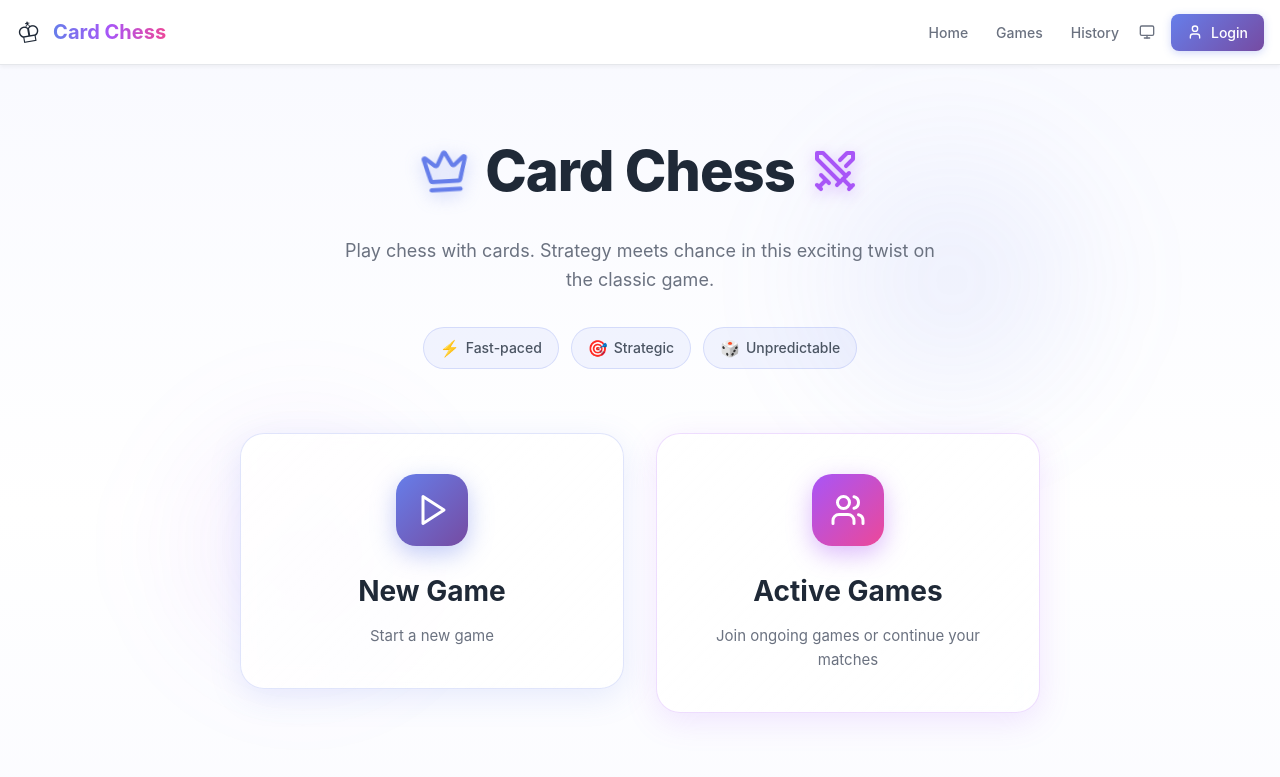
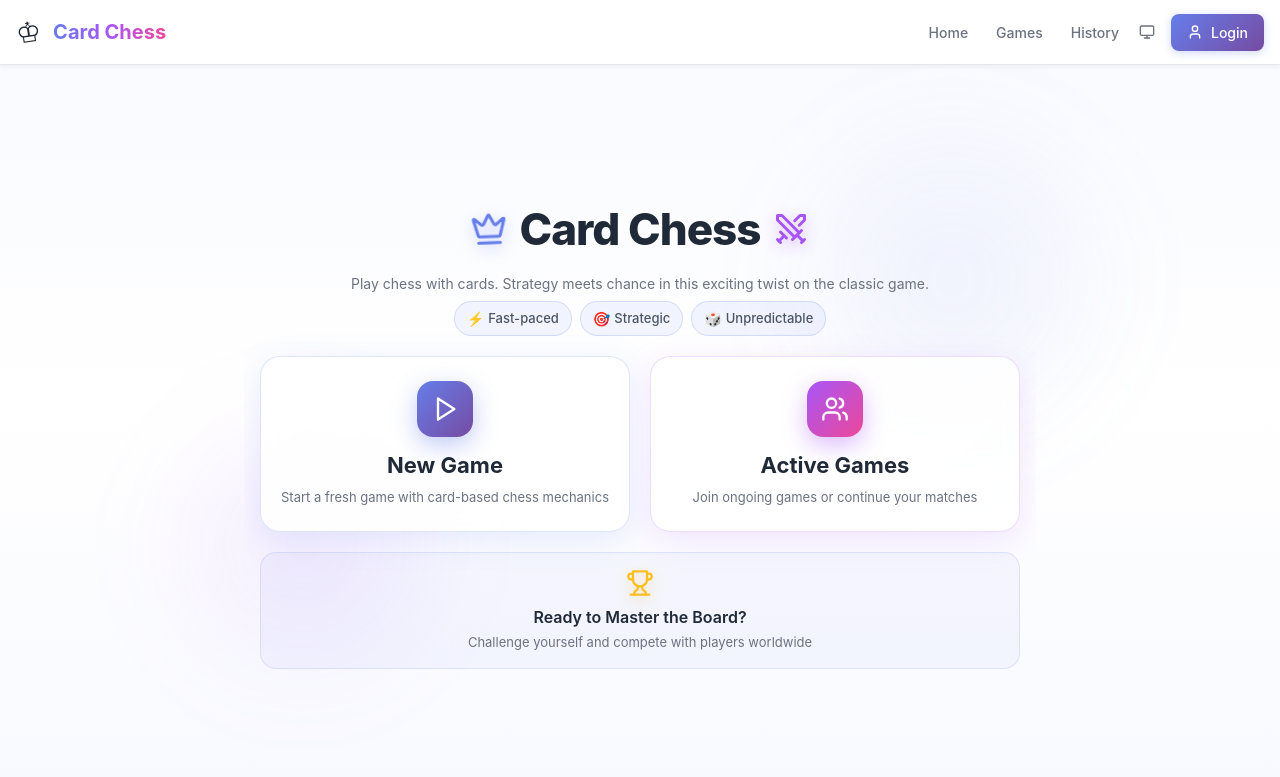
Before and after one commit to rrutwik/card-chess, a React (Vite) app: page / in a window 1280 px wide. Shown: the top 777 px of the page. Built offline with nearby package versions, Linux system fonts and the light colour scheme; no server answers.

Commit message:
Add workflows

```diff
--- a/src/contexts/AuthContext.tsx
+++ b/src/contexts/AuthContext.tsx
@@ -6,7 +6,7 @@ import React, {
   ReactNode,
   useMemo,
 } from "react";
-import { api, getUserDetails } from "../services/api";
+import { logout as apiLogout, getUserDetails } from "../services/api";
 
 export interface User {
   _id: string;
@@ -80,6 +80,7 @@ export const AuthProvider: React.FC<AuthProviderProps> = ({ children }) => {
 
   const logout = () => {
     console.log("🔓 AuthContext: Logout called");
+    apiLogout();
     localStorage.removeItem("authToken");
     localStorage.removeItem("refreshToken");
     localStorage.removeItem("userData");
--- a/src/hooks/useCardChess.ts
+++ b/src/hooks/useCardChess.ts
@@ -26,6 +26,7 @@ export interface GameState {
   canDrawCard: boolean;
   cardsRemaining: number;
   gameStatus?: "active" | "completed" | "abandoned";
+  version: number;
 }
 
 interface UseCardChessOptions {
@@ -49,7 +50,7 @@ function checkMove(move: Move, card: PlayingCard) {
 
     const fromSquare = move.from;
     if (!fromSquare) return false;
-    const file = fromSquare[0];
+    const file = fromSquare[0] as keyof typeof CardChessMap;
     if (CardChessMap && CardChessMap[file]) {
       return CardChessMap[file] === cardValue;
     }
@@ -126,55 +127,48 @@ export function useCardChess(
     moveHistory: [],
     noValidCard: false,
     isInCheck: false,
-    canDrawCard: game?.game_state?.status === 'active',
-    gameStatus: game?.game_state?.status || 'active',
+    canDrawCard: game?.game_state?.status === "active",
+    gameStatus: game?.game_state?.status || "active",
     cardsRemaining: (game?.game_state?.cards_deck || createDeck()).length,
+    version: game?.version || 0,
   }));
 
   useEffect(() => {
     if (game) {
-      if (game.game_state.fen) {
+      const newGameVersion = game.version;
+      const currentGameStateVersion = gameState.version;
+
+      if (newGameVersion > currentGameStateVersion) {
+        console.log(
+          `Game version updated from ${currentGameStateVersion} to ${newGameVersion}`
+        );
+      }
       gameRef.current.load(game.game_state.fen);
       const isInCheck = gameRef.current.inCheck();
+      let moves: Move[] = [];
+      if (game.game_state.current_card) {
+        moves = getAnyValidMoveForSelectedCard(
+          gameRef.current,
+          game.game_state.current_card
+        );
+      }
       setGameState((prev) => ({
         ...prev,
         currentPlayer: game.game_state.turn,
-          currentCard: null,
         deck: game.game_state.cards_deck || [],
         moveHistory: game.game_state.moves || [],
         gameOver: game.game_state.status === "completed",
         winner: game.game_state.winner || null,
         checkAttempts: game.game_state.check_attempts || 0,
         fromMoveSelected: null,
-          validMoves: [],
         isInCheck: isInCheck,
         gameStatus: game.game_state.status,
+        version: newGameVersion,
+        userColor: game.player_white === userId ? "white" : "black",
+        currentCard: game.game_state.current_card || null,
+        cardsRemaining: (game.game_state.cards_deck || []).length,
+        validMoves: moves,
       }));
-      }
-
-      if (game.player_white === userId) {
-        setGameState((prev) => ({ ...prev, userColor: "white" }));
-      } else if (game.player_black === userId) {
-        setGameState((prev) => ({ ...prev, userColor: "black" }));
-      }
-
-      if (game.game_state.current_card) {
-        setGameState((prev) => ({
-          ...prev,
-          currentCard: game.game_state.current_card || null,
-        }));
-        const moves = getAnyValidMoveForSelectedCard(
-          gameRef.current,
-          game.game_state.current_card
-        );
-        setGameState((prev) => ({ ...prev, validMoves: moves }));
-      } else {
-        setGameState((prev) => ({
-          ...prev,
-          currentCard: null,
-          validMoves: [],
-        }));
-      }
     }
   }, [game, userId]);
 
@@ -187,13 +181,16 @@ export function useCardChess(
       cards_deck: PlayingCard[] | null,
       check_attempts: number,
       moves: MoveHistory[],
+      currentVersion: number,
       status: "active" | "completed" | "abandoned",
       winner: "white" | "black" | "draw" | undefined = undefined
     ): Promise<void> => {
       if (!gameId || !userId) return;
 
       try {
-        await ChessAPI.updateGameState(gameId, {
+        await ChessAPI.updateGameState(
+          gameId,
+          {
             fen,
             turn,
             current_card,
@@ -202,7 +199,9 @@ export function useCardChess(
             moves,
             status,
             winner,
-        });
+          },
+          currentVersion
+        );
       } catch (error) {
         console.error("Failed to sync with backend:", error);
       }
@@ -212,14 +211,17 @@ export function useCardChess(
 
   useEffect(() => {
     if (
-      gameState.currentCard &&
-      gameState.userColor === gameState.currentPlayer
+      gameState.currentCard
     ) {
       const moves = getAnyValidMoveForSelectedCard(
         gameRef.current,
         gameState.currentCard
       );
-      setGameState((prev) => ({ ...prev, validMoves: moves, noValidCard: moves.length === 0 }));
+      setGameState((prev) => ({
+        ...prev,
+        validMoves: moves,
+        noValidCard: moves.length === 0,
+      }));
     }
   }, [gameState.currentCard, gameState.userColor, gameState.currentPlayer]);
 
@@ -302,6 +304,7 @@ export function useCardChess(
         newDeck,
         newAttempts,
         newMoveHistory,
+        gameState.version,
         winner ? "completed" : "active",
         winner || undefined
       );
@@ -313,6 +316,7 @@ export function useCardChess(
     gameState.isInCheck,
     gameState.checkAttempts,
     gameState.moveHistory,
+    gameState.version,
     syncWithBackend,
     checkForValidMoves,
   ]);
@@ -388,6 +392,7 @@ export function useCardChess(
         null,
         0,
         newMoveHistory,
+        gameState.version,
         gameState.gameOver ? "completed" : "active",
         winner || undefined
       );
@@ -396,6 +401,7 @@ export function useCardChess(
       gameState.currentPlayer,
       gameState.deck,
       gameState.gameOver,
+      gameState.version,
       gameState.moveHistory,
     ]
   );
@@ -520,87 +526,39 @@ export function useCardChess(
         const latestGame = response.data.data;
 
         // Update local game state from backend
-        if (
-          latestGame.game_state.fen &&
-          latestGame.game_state.fen !== gameRef.current.fen()
-        ) {
+        if (latestGame.version > gameState.version) {
+          console.log(
+            `Game version updated from ${gameState.version} to ${latestGame.version}`
+          );
+          const backendCard = latestGame.game_state.current_card;
+          setGameState((prev) => ({ ...prev, version: latestGame.version }));
           console.log("FEN changed, updating local state");
           gameRef.current.load(latestGame.game_state.fen);
-
-          if (gameRef.current.isCheck()) {
-            setGameState((prev) => ({ ...prev, isInCheck: true }));
-          } else {
-            setGameState((prev) => ({ ...prev, isInCheck: false }));
-          }
-        }
-
-        // Update turn state
-        if (latestGame.game_state.turn !== gameState.currentPlayer) {
-          console.log(
-            "Turn changed from",
-            gameState.currentPlayer,
-            "to",
-            latestGame.game_state.turn
-          );
-          setGameState((prev) => ({
-            ...prev,
-            currentPlayer: latestGame.game_state.turn,
-          }));
-        }
-
-        // Update card state
-        const backendCard = latestGame.game_state.current_card;
-        if (
-          JSON.stringify(backendCard) !== JSON.stringify(gameState.currentCard)
-        ) {
-          console.log("Card changed, updating local state");
-          setGameState((prev) => ({
-            ...prev,
-            currentCard: backendCard || null,
-          }));
+          let moves = [] as Move[];
           if (backendCard) {
-            const moves = getAnyValidMoveForSelectedCard(
+            moves = getAnyValidMoveForSelectedCard(
               gameRef.current,
               backendCard
             );
-            setGameState((prev) => ({ ...prev, fromMoveSelected: null }));
-            setGameState((prev) => ({ ...prev, validMoves: moves }));
-          } else {
-            setGameState((prev) => ({ ...prev, validMoves: [] }));
           }
-        }
-
-        if (
-          JSON.stringify(latestGame.game_state.cards_deck) !==
-          JSON.stringify(gameState.deck)
-        ) {
           setGameState((prev) => ({
             ...prev,
+            isInCheck: gameRef.current.isCheck(),
+            currentPlayer: latestGame.game_state.turn,
+            moveHistory: latestGame.game_state.moves || [],
+            currentCard: backendCard || null,
+            fromMoveSelected: null,
+            validMoves: moves,
             deck: latestGame.game_state.cards_deck || [],
-          }));
-        }
-
-        if (latestGame.game_state.check_attempts !== gameState.checkAttempts) {
-          setGameState((prev) => ({
-            ...prev,
             checkAttempts: latestGame.game_state.check_attempts || 0,
-          }));
-        }
-
-        // Update game status if changed
-        if (latestGame.game_state.status !== gameState.gameStatus) {
-          setGameState((prev) => ({
-            ...prev,
             gameStatus: latestGame.game_state.status,
             gameOver: latestGame.game_state.status === "completed",
           }));
         }
-      } catch (err) {
-        console.error("Error polling for game updates:", err);
+      } catch (error) {
+        console.error("Error polling for game updates:", error);
       }
     };
-
-    // Poll for updates every 2 seconds (reduced from 3)
     const intervalId = setInterval(pollForUpdates, 2000);
     return () => clearInterval(intervalId);
   }, [
@@ -611,15 +569,14 @@ export function useCardChess(
     gameState.gameOver,
     gameState.winner,
     gameState.checkAttempts,
-    gameState.gameStatus
+    gameState.gameStatus,
   ]);
 
   useEffect(() => {
     const canDraw =
       gameState.userColor === gameState.currentPlayer &&
-      (!gameState.currentCard ||
-        gameState.noValidCard) &&
-      (!gameState.gameOver) &&
+      (!gameState.currentCard || gameState.noValidCard) &&
+      !gameState.gameOver &&
       gameState.gameStatus === "active";
     setGameState((prev) => ({ ...prev, canDrawCard: canDraw }));
   }, [
@@ -628,30 +585,8 @@ export function useCardChess(
     gameState.currentCard,
     gameState.noValidCard,
     gameState.gameOver,
-    gameState.gameStatus
+    gameState.gameStatus,
   ]);
-
-  const newGame = () => {
-    clearGameState();
-    const shuffledDeck = shuffleDeck(createDeck());
-    setGameState({
-      deck: shuffledDeck,
-      currentCard: null,
-      currentPlayer: "white",
-      userColor: "white",
-      checkAttempts: 0,
-      gameOver: false,
-      winner: null,
-      fromMoveSelected: null,
-      validMoves: [],
-      moveHistory: [],
-      noValidCard: false,
-      isInCheck: false,
-      canDrawCard: true,
-      gameStatus: 'active',
-      cardsRemaining: shuffledDeck.length,
-    });
-  };
 
   return {
     game: gameRef.current,
--- a/src/pages/HomePage.tsx
+++ b/src/pages/HomePage.tsx
@@ -12,7 +12,10 @@ export const HomePage: React.FC = () => {
 
   return (
     <div style={{
-      minHeight: '100vh',
+      height: '100vh',
+      overflow: 'hidden',
+      display: 'flex',
+      flexDirection: 'column',
       background: isDark
         ? 'linear-gradient(180deg, #0f0f1e 0%, #1a1a2e 50%, #0f0f1e 100%)'
         : 'linear-gradient(180deg, #f8f9ff 0%, #ffffff 50%, #f8f9ff 100%)',
@@ -64,7 +67,13 @@ export const HomePage: React.FC = () => {
         zIndex: 1,
         maxWidth: '1024px',
         margin: '0 auto',
-        padding: '64px 16px'
+        padding: '16px 16px',
+        flex: 1,
+        display: 'flex',
+        flexDirection: 'column',
+        justifyContent: 'center',
+        overflow: 'hidden',
+        minHeight: 0
       }}>
         {/* Header Section */}
         <motion.div
@@ -73,15 +82,16 @@ export const HomePage: React.FC = () => {
           transition={{ duration: 0.6 }}
           style={{
             textAlign: 'center',
-            marginBottom: '64px'
+            marginBottom: '20px',
+            flexShrink: 0
           }}
         >
           <div style={{
             display: 'flex',
             alignItems: 'center',
             justifyContent: 'center',
-            gap: '16px',
-            marginBottom: '24px',
+            gap: '12px',
+            marginBottom: '12px',
             flexWrap: 'wrap'
           }}>
             <motion.div
@@ -97,14 +107,14 @@ export const HomePage: React.FC = () => {
               }}
             >
               <Crown style={{
-                width: '48px',
-                height: '48px',
+                width: '36px',
+                height: '36px',
                 color: '#667eea',
                 filter: 'drop-shadow(0 4px 8px rgba(102, 126, 234, 0.4))'
               }} />
             </motion.div>
             <h1 style={{
-              fontSize: 'clamp(32px, 8vw, 56px)',
+              fontSize: 'clamp(28px, 6vw, 44px)',
               fontWeight: '800',
               color: isDark ? '#f9fafb' : '#1f2937',
               margin: 0,
@@ -126,8 +136,8 @@ export const HomePage: React.FC = () => {
               }}
             >
               <Swords style={{
-                width: '48px',
-                height: '48px',
+                width: '36px',
+                height: '36px',
                 color: '#a855f7',
                 filter: 'drop-shadow(0 4px 8px rgba(168, 85, 247, 0.4))'
               }} />
@@ -135,11 +145,11 @@ export const HomePage: React.FC = () => {
           </div>
 
           <p style={{
-            fontSize: '18px',
+            fontSize: '14px',
             color: isDark ? '#d1d5db' : '#6b7280',
             maxWidth: '600px',
-            margin: '0 auto 32px',
-            lineHeight: '1.6'
+            margin: '0 auto 8px',
+            lineHeight: '1.4'
           }}>
             Play chess with cards. Strategy meets chance in this exciting twist on the classic game.
           </p>
@@ -147,10 +157,10 @@ export const HomePage: React.FC = () => {
           {/* Feature badges */}
           <div style={{
             display: 'flex',
-            gap: '12px',
+            gap: '8px',
             justifyContent: 'center',
             flexWrap: 'wrap',
-            marginTop: '24px'
+            marginTop: '8px'
           }}>
             {[
               { icon: '⚡', text: 'Fast-paced' },
@@ -165,19 +175,19 @@ export const HomePage: React.FC = () => {
                 style={{
                   display: 'flex',
                   alignItems: 'center',
-                  gap: '6px',
-                  padding: '8px 16px',
+                  gap: '4px',
+                  padding: '6px 12px',
                   background: isDark
                     ? 'rgba(255, 255, 255, 0.05)'
                     : 'rgba(102, 126, 234, 0.08)',
-                  borderRadius: '24px',
-                  fontSize: '14px',
+                  borderRadius: '20px',
+                  fontSize: '13px',
                   fontWeight: '500',
                   color: isDark ? '#e5e7eb' : '#4b5563',
                   border: `1px solid ${isDark ? 'rgba(255, 255, 255, 0.1)' : 'rgba(102, 126, 234, 0.2)'}`
                 }}
               >
-                <span style={{ fontSize: '16px' }}>{badge.icon}</span>
+                <span style={{ fontSize: '14px' }}>{badge.icon}</span>
                 <span>{badge.text}</span>
               </motion.div>
             ))}
@@ -187,10 +197,11 @@ export const HomePage: React.FC = () => {
         {/* Game Options */}
         <div style={{
           display: 'grid',
-          gridTemplateColumns: 'repeat(auto-fit, minmax(280px, 1fr))',
-          gap: '32px',
+          gridTemplateColumns: 'repeat(auto-fit, minmax(260px, 1fr))',
+          gap: '20px',
           maxWidth: '800px',
-          margin: '0 auto'
+          margin: '0 auto',
+          flexShrink: 0
         }}>
           {/* New Game Card */}
           <motion.div
@@ -210,8 +221,8 @@ export const HomePage: React.FC = () => {
                   : 'linear-gradient(135deg, rgba(255, 255, 255, 0.9) 0%, rgba(255, 255, 255, 0.7) 100%)',
                 backdropFilter: 'blur(10px)',
                 border: `1px solid ${isDark ? 'rgba(255, 255, 255, 0.1)' : 'rgba(102, 126, 234, 0.2)'}`,
-                borderRadius: '24px',
-                padding: '40px 32px',
+                borderRadius: '20px',
+                padding: '24px 20px',
                 textDecoration: 'none',
                 boxShadow: isDark
                   ? '0 8px 32px rgba(0, 0, 0, 0.3)'
@@ -256,27 +267,27 @@ export const HomePage: React.FC = () => {
                 whileHover={{ scale: 1.1, rotate: 5 }}
                 transition={{ duration: 0.3 }}
                 style={{
-                  width: '72px',
-                  height: '72px',
+                  width: '56px',
+                  height: '56px',
                   background: 'linear-gradient(135deg, #667eea 0%, #764ba2 100%)',
-                  borderRadius: '20px',
+                  borderRadius: '16px',
                   display: 'flex',
                   alignItems: 'center',
                   justifyContent: 'center',
-                  margin: '0 auto 24px',
+                  margin: '0 auto 12px',
                   boxShadow: '0 8px 24px rgba(102, 126, 234, 0.4)',
                   position: 'relative',
                   zIndex: 1
                 }}
               >
-                <Play style={{ width: '36px', height: '36px', color: 'white' }} />
+                <Play style={{ width: '28px', height: '28px', color: 'white' }} />
               </motion.div>
 
               <h3 style={{
-                fontSize: '28px',
+                fontSize: '22px',
                 fontWeight: '700',
                 color: isDark ? '#f9fafb' : '#1f2937',
-                marginBottom: '12px',
+                marginBottom: '6px',
                 textAlign: 'center',
                 position: 'relative',
                 zIndex: 1
@@ -284,15 +295,15 @@ export const HomePage: React.FC = () => {
                 New Game
               </h3>
               <p style={{
-                fontSize: '15px',
+                fontSize: '13px',
                 color: isDark ? '#d1d5db' : '#6b7280',
                 textAlign: 'center',
-                lineHeight: '1.6',
+                lineHeight: '1.4',
                 margin: 0,
                 position: 'relative',
                 zIndex: 1
               }}>
-                Start a new game
+                Start a fresh game with card-based chess mechanics
               </p>
             </Link>
           </motion.div>
@@ -315,8 +326,8 @@ export const HomePage: React.FC = () => {
                   : 'linear-gradient(135deg, rgba(255, 255, 255, 0.9) 0%, rgba(255, 255, 255, 0.7) 100%)',
                 backdropFilter: 'blur(10px)',
                 border: `1px solid ${isDark ? 'rgba(255, 255, 255, 0.1)' : 'rgba(168, 85, 247, 0.2)'}`,
-                borderRadius: '24px',
-                padding: '40px 32px',
+                borderRadius: '20px',
+                padding: '24px 20px',
                 textDecoration: 'none',
                 boxShadow: isDark
                   ? '0 8px 32px rgba(0, 0, 0, 0.3)'
@@ -361,27 +372,27 @@ export const HomePage: React.FC = () => {
                 whileHover={{ scale: 1.1, rotate: -5 }}
                 transition={{ duration: 0.3 }}
                 style={{
-                  width: '72px',
-                  height: '72px',
+                  width: '56px',
+                  height: '56px',
                   background: 'linear-gradient(135deg, #a855f7 0%, #ec4899 100%)',
-                  borderRadius: '20px',
+                  borderRadius: '16px',
                   display: 'flex',
                   alignItems: 'center',
                   justifyContent: 'center',
-                  margin: '0 auto 24px',
+                  margin: '0 auto 12px',
                   boxShadow: '0 8px 24px rgba(168, 85, 247, 0.4)',
                   position: 'relative',
                   zIndex: 1
                 }}
               >
-                <Users style={{ width: '36px', height: '36px', color: 'white' }} />
+                <Users style={{ width: '28px', height: '28px', color: 'white' }} />
               </motion.div>
 
               <h3 style={{
-                fontSize: '28px',
+                fontSize: '22px',
                 fontWeight: '700',
                 color: isDark ? '#f9fafb' : '#1f2937',
-                marginBottom: '12px',
+                marginBottom: '6px',
                 textAlign: 'center',
                 position: 'relative',
                 zIndex: 1
@@ -389,10 +400,10 @@ export const HomePage: React.FC = () => {
                 Active Games
               </h3>
               <p style={{
-                fontSize: '15px',
+                fontSize: '13px',
                 color: isDark ? '#d1d5db' : '#6b7280',
                 textAlign: 'center',
-                lineHeight: '1.6',
+                lineHeight: '1.4',
                 margin: 0,
                 position: 'relative',
                 zIndex: 1
@@ -410,32 +421,33 @@ export const HomePage: React.FC = () => {
           transition={{ duration: 0.6, delay: 0.4 }}
           style={{
             textAlign: 'center',
-            marginTop: '64px',
-            padding: '32px',
+            marginTop: '20px',
+            padding: '16px 20px',
             background: isDark
               ? 'rgba(255, 255, 255, 0.03)'
               : 'rgba(102, 126, 234, 0.05)',
-            borderRadius: '20px',
-            border: `1px solid ${isDark ? 'rgba(255, 255, 255, 0.08)' : 'rgba(102, 126, 234, 0.15)'}`
+            borderRadius: '16px',
+            border: `1px solid ${isDark ? 'rgba(255, 255, 255, 0.08)' : 'rgba(102, 126, 234, 0.15)'}`,
+            flexShrink: 0
           }}
         >
           <Trophy style={{
-            width: '40px',
-            height: '40px',
+            width: '28px',
+            height: '28px',
             color: '#fbbf24',
-            margin: '0 auto 16px',
+            margin: '0 auto 8px',
             filter: 'drop-shadow(0 4px 8px rgba(251, 191, 36, 0.4))'
           }} />
           <h3 style={{
-            fontSize: '20px',
+            fontSize: '16px',
             fontWeight: '600',
             color: isDark ? '#f9fafb' : '#1f2937',
-            marginBottom: '8px'
+            marginBottom: '4px'
           }}>
             Ready to Master the Board?
           </h3>
           <p style={{
-            fontSize: '15px',
+            fontSize: '13px',
             color: isDark ? '#9ca3af' : '#6b7280',
             margin: 0
           }}>
```
Also changed, not shown: src/App.tsx (+5 -4 lines), src/pages/GamePage.tsx (+149 -0 lines), src/pages/HistoryPage.tsx (+13 -1 lines), src/pages/LoginPage.tsx (+11 -7 lines), src/services/api.ts (+16 -3 lines). Lines whose indentation alone changed are shown as unchanged.
